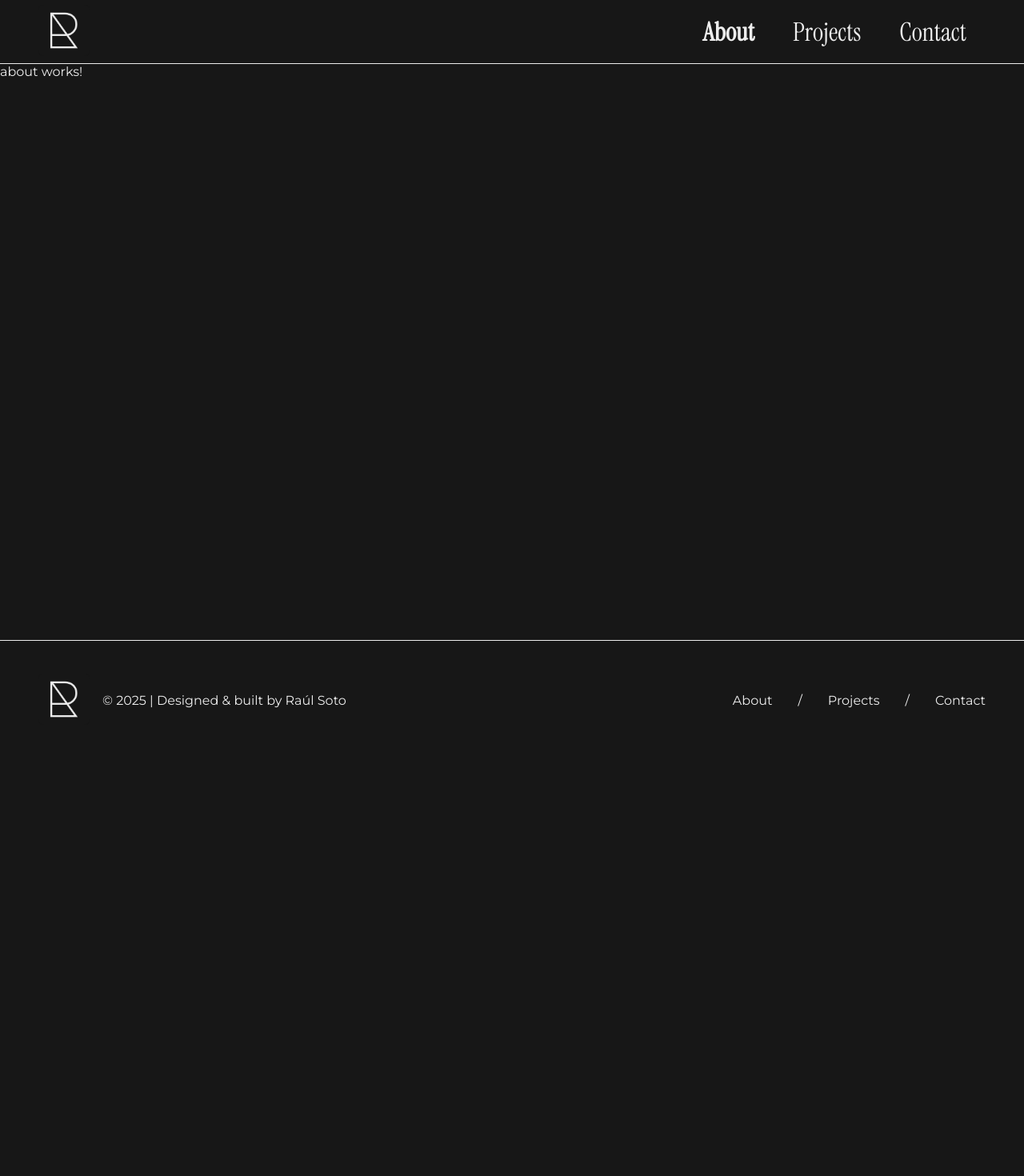
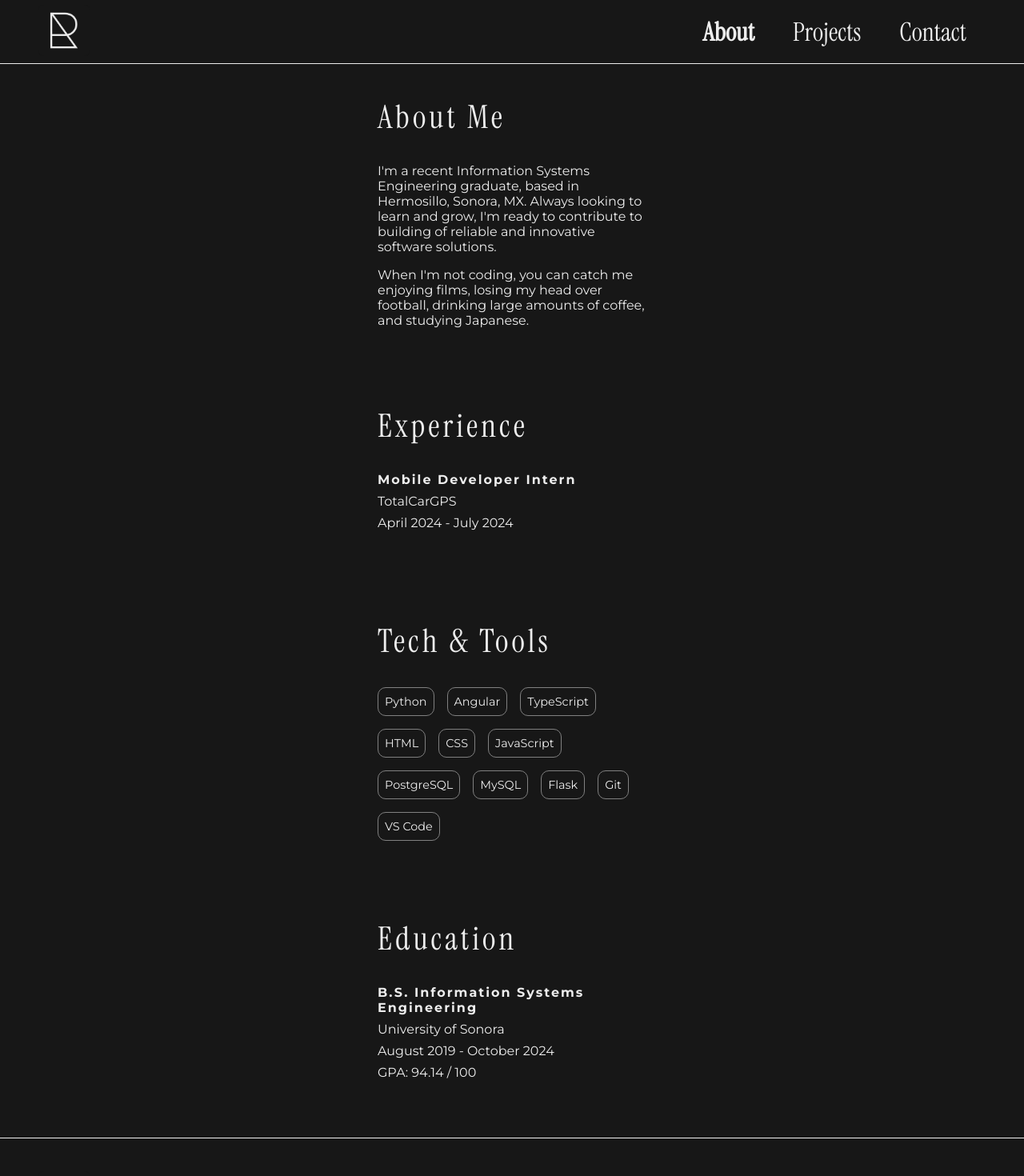
Before and after one commit to rssv384/personal-website, an Angular app: page /about in a window 1280 px wide. Shown: the top 1470 px of the page at 80% size. Before the commit the page ends 950 px from the top, so only its background shows below. Built offline with nearby package versions, Linux system fonts and the light colour scheme.

Commit message:
About page + Tags list style changes

```diff
--- a/src/app/about/about.component.html
+++ b/src/app/about/about.component.html
@@ -1 +1,49 @@
-<p>about works!</p>
+<section id="aboutMe">
+  <div class="container">
+    <h3>About Me</h3>
+    <p>
+      I'm a recent Information Systems Engineering graduate, based in
+      Hermosillo, Sonora, MX. Always looking to learn and grow, I'm ready to
+      contribute to building of reliable and innovative software solutions.
+    </p>
+    <p>
+      When I'm not coding, you can catch me enjoying films, losing my head over
+      football, drinking large amounts of coffee, and studying Japanese.
+    </p>
+  </div>
+</section>
+
+<section id="experience">
+  <div class="container">
+    <h3>Experience</h3>
+    <div class="inner">
+      <p class="highlight">Mobile Developer Intern</p>
+      <p>TotalCarGPS</p>
+      <p>April 2024 - July 2024</p>
+    </div>
+  </div>
+</section>
+
+<section id="techAndTools">
+  <div class="container">
+    <h3>Tech & Tools</h3>
+    <ul>
+      @for (t of techAndTools; track $index) {
+        <li>{{ t }}</li>
+      }
+    </ul>
+  </div>
+</section>
+
+<section id="education">
+  <div class="container">
+    <h3>Education</h3>
+
+    <div class="inner">
+      <p class="highlight">B.S. Information Systems Engineering</p>
+      <p>University of Sonora</p>
+      <p>August 2019 - October 2024</p>
+      <p>GPA: 94.14 / 100</p>
+    </div>
+  </div>
+</section>
--- a/src/app/about/about.component.scss
+++ b/src/app/about/about.component.scss
@@ -0,0 +1,32 @@
+@use "../../app/shared/styles/variables" as *;
+
+.container {
+  width: 30%;
+
+  & h3 {
+    margin-bottom: 2rem;
+  }
+}
+
+.inner {
+  margin-bottom: 2rem;
+
+  & * {
+    margin: 0.5rem 0;
+  }
+}
+
+.highlight {
+  font-weight: 700;
+  letter-spacing: 2px;
+}
+
+ul {
+  @include list;
+  gap: 1rem;
+}
+
+li {
+  @include list-item;
+  font-size: 0.9rem;
+}
--- a/src/app/about/about.component.ts
+++ b/src/app/about/about.component.ts
@@ -4,8 +4,20 @@ import { Component } from '@angular/core';
   selector: 'app-about',
   imports: [],
   templateUrl: './about.component.html',
-  styleUrl: './about.component.scss'
+  styleUrl: './about.component.scss',
 })
 export class AboutComponent {
-
+  techAndTools: string[] = [
+    'Python',
+    'Angular',
+    'TypeScript',
+    'HTML',
+    'CSS',
+    'JavaScript',
+    'PostgreSQL',
+    'MySQL',
+    'Flask',
+    'Git',
+    'VS Code',
+  ];
 }
--- a/src/app/projects/project-card/project-card.component.scss
+++ b/src/app/projects/project-card/project-card.component.scss
@@ -36,20 +36,14 @@
   margin-top: 1rem;
 
   ul {
-    display: flex;
-    list-style: none;
-    padding: 0;
+    @include list;
     gap: 0.5rem;
-    flex-wrap: wrap;
     margin: 0;
   }
 
   li {
+    @include list-item;
+    background-color: #272727;
     font-size: 0.7rem;
-    text-align: center;
-    padding: 0.5rem;
-    border: 1px solid grey;
-    background-color: #272727;
-    border-radius: 18px;
   }
 }
--- a/src/app/shared/styles/_variables.scss
+++ b/src/app/shared/styles/_variables.scss
@@ -30,9 +30,21 @@ $main-min-height: 90vh;
 
 @mixin site-logo {
   width: 64px;
-  // min-width: 32px;
   max-width: 64px;
   height: 64px;
-  // min-height: 32px;
   max-height: 64px;
 }
+
+@mixin list {
+  display: flex;
+  list-style: none;
+  padding: 0;
+  flex-wrap: wrap;
+}
+
+@mixin list-item {
+  text-align: center;
+  padding: 0.5rem;
+  border: 1px solid grey;
+  border-radius: 10px;
+}
--- a/src/styles.scss
+++ b/src/styles.scss
@@ -35,6 +35,8 @@ h2,
 h3,
 h4 {
   font-family: $title-font;
+  font-weight: 400;
+  letter-spacing: 4px;
   margin: 0;
 }
 
@@ -83,7 +85,9 @@ a {
 
 button {
   border-radius: 6px;
-  font-size: 1rem;
+  // font-size: 1rem;
+  // font-weight: 700;
+  letter-spacing: 1px;
   padding: 0.5rem 1rem;
   margin-top: 1.5rem;
   cursor: pointer;
```
